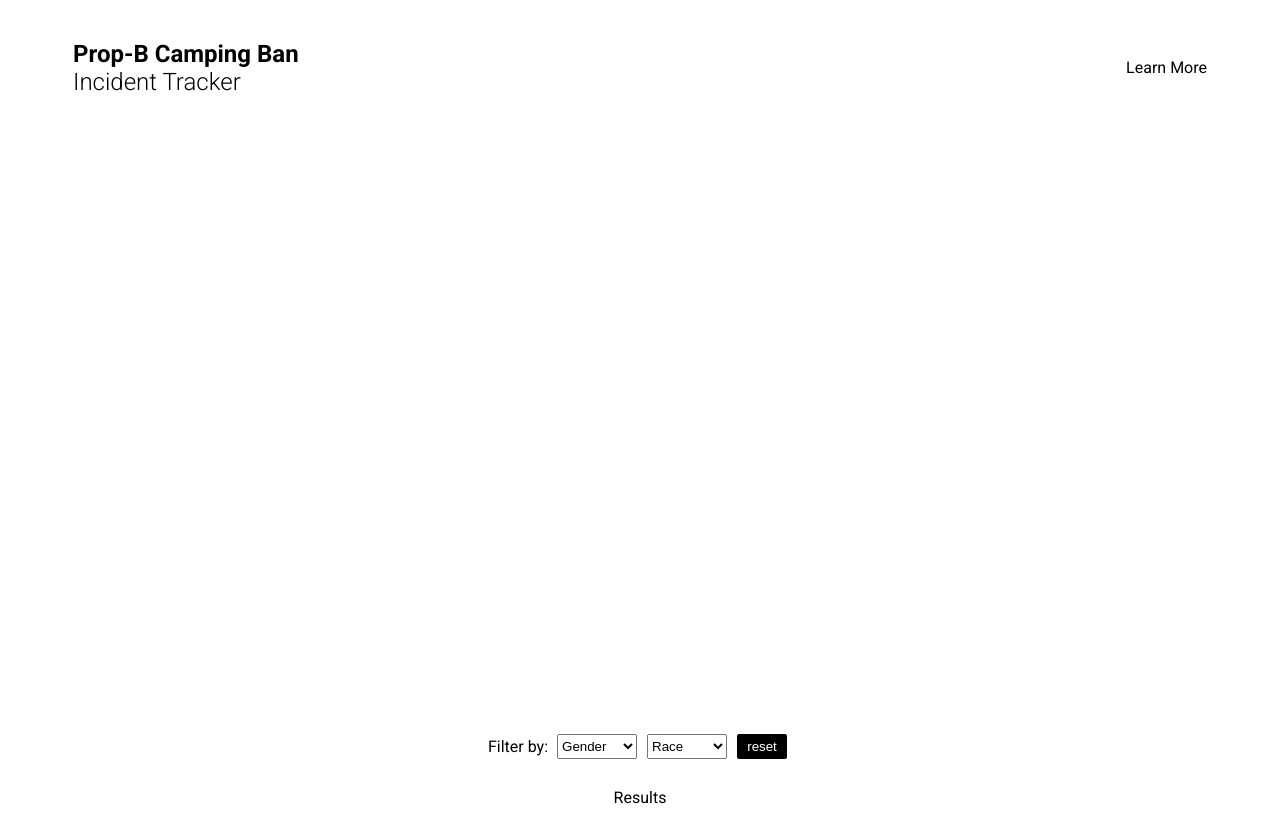
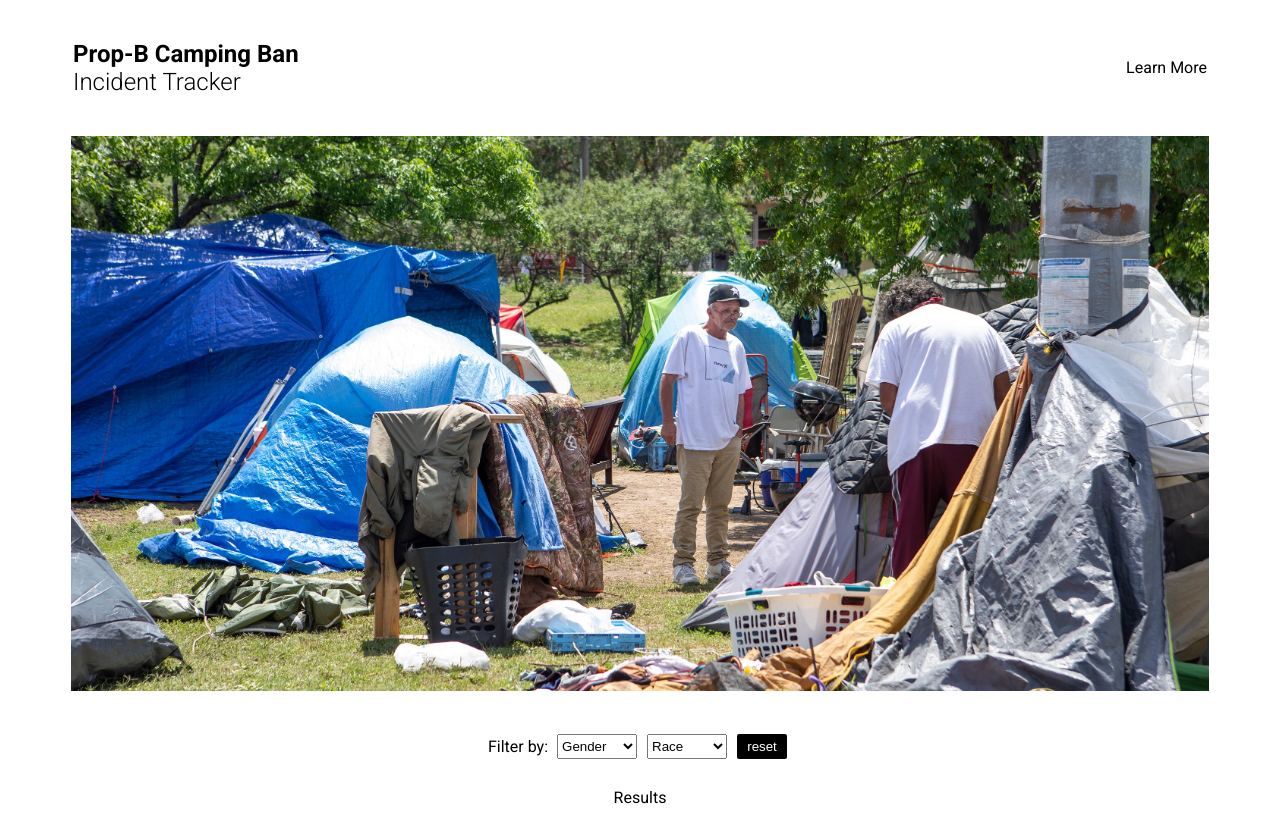
Before and after one commit to digallardox/prop-B-tracker, a plain HTML site: page index.html in a window 1280 px wide. Drawn offline with nearby package versions, Linux system fonts and the light colour scheme; the site is published under a folder, as on GitHub Pages, so addresses that start at the root find nothing; no server answers.

Commit message:
Update styles.css

```diff
--- a/styles.css
+++ b/styles.css
@@ -30,7 +30,7 @@ span /*incident tracker text*/ {
 	display: block;
 	margin: 0 auto;
 	width: 90%;
-	background-image: url("/955ba3e8-05fc-4c27-b8ad-e80d895f480e-amr_TXAUS-050321-elx_aus_homeless_3.jpeg");
+	background-image: url("955ba3e8-05fc-4c27-b8ad-e80d895f480e-amr_TXAUS-050321-elx_aus_homeless_3.jpeg");
 	background-size: cover;
 	background-repeat: no-repeat;
 	background-position: center;
```
